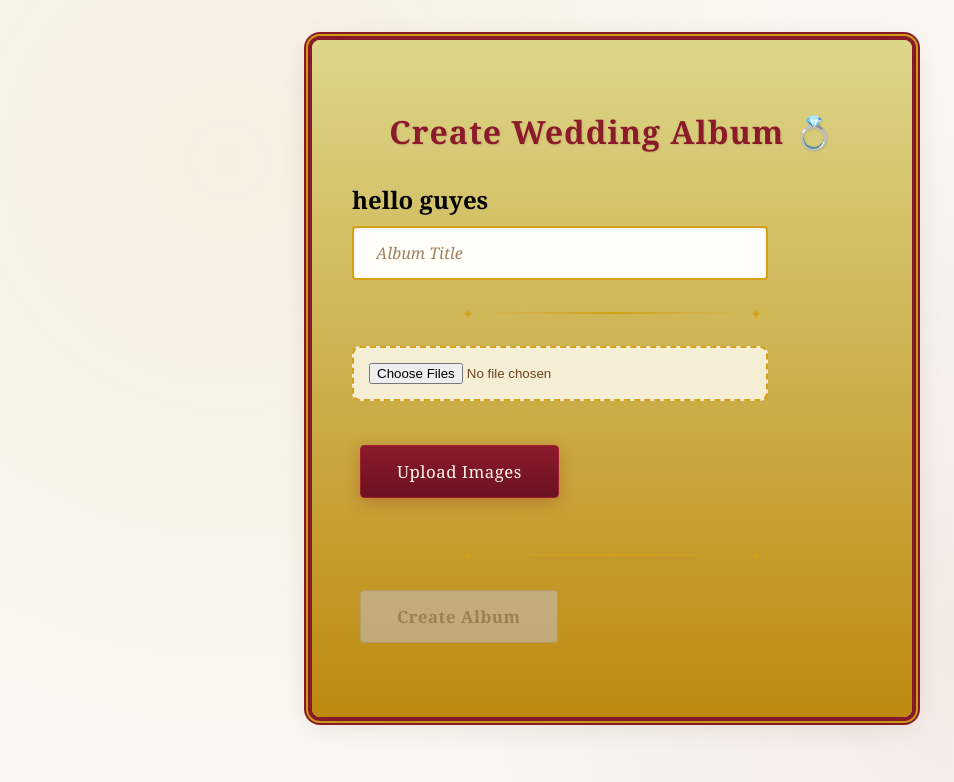
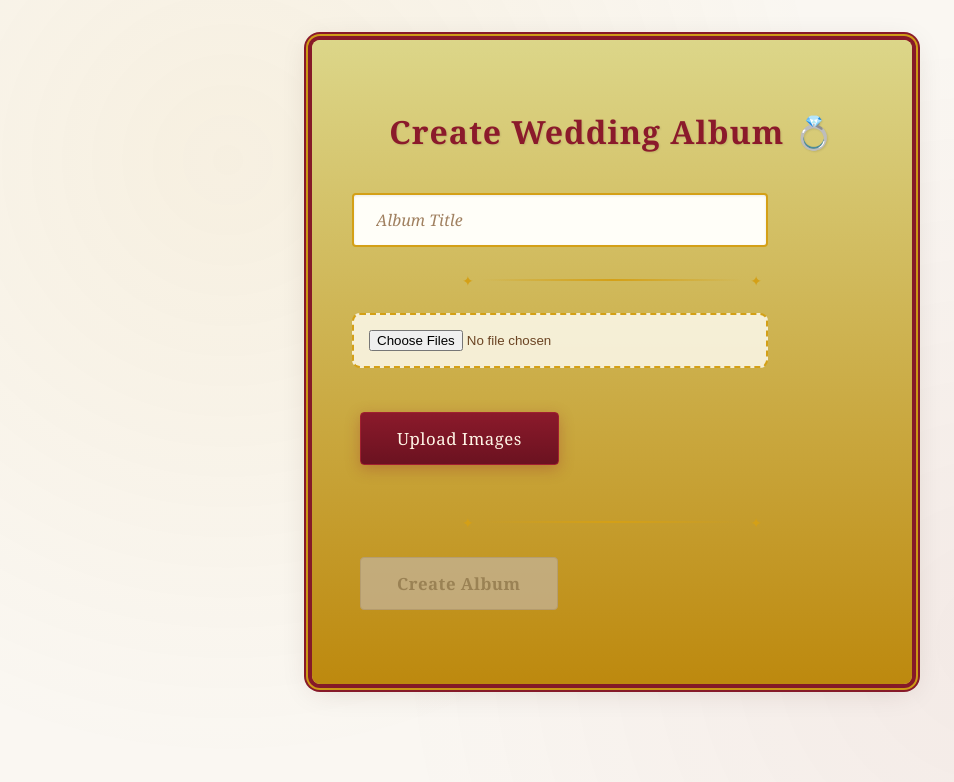
Before and after one commit to udit19-svg/Wedding-Album, a React (Create React App) app in the folder client/: page / in a window 1280 px wide. Shown: the top 782 px of the page, without its empty margins (28-982 px from the left). Built offline with nearby package versions, Linux system fonts and the light colour scheme; a web font is replaced by a local one.

Commit message:
remove hello

```diff
--- a/client/src/Upload.js
+++ b/client/src/Upload.js
@@ -82,7 +82,7 @@ function Upload() {
   return (
     <div   className="wedding-album-container">
       <h2 className="wedding-title">Create Wedding Album 💍</h2>
-     <h2> hello guyes</h2>
+
       <input
        className="wedding-input"
         type="text"
```
